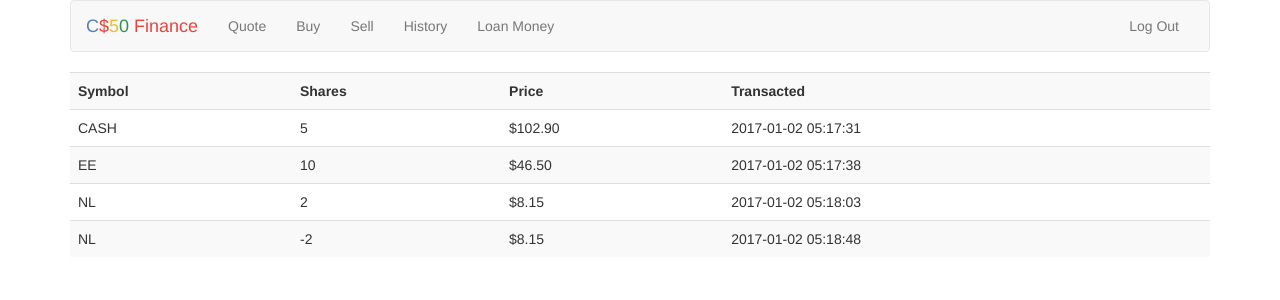
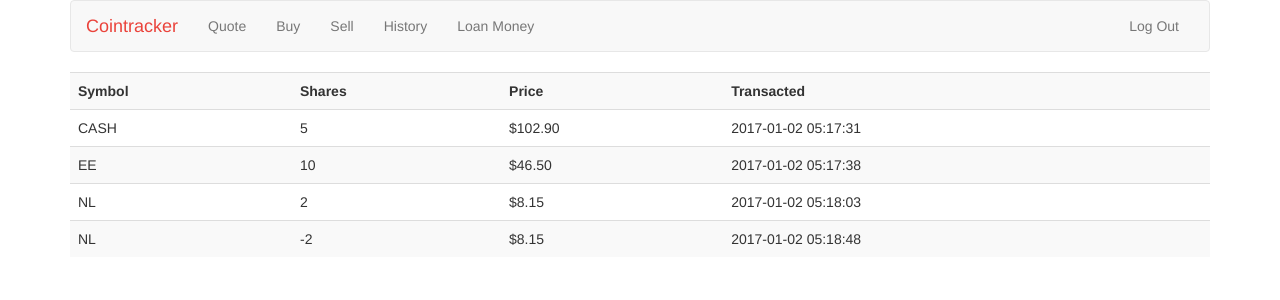
Before and after one commit to W1zzardo/Coin-Tracker, a Flask app: page /history in a window 1280 px wide. Shown: the top 300 px of the page. Run offline with Flask 2, Linux system fonts and the light colour scheme; the first user in the database is signed in; some libraries are stand-ins or nearby versions.

Commit message:
laatste versieeeeee

```diff
--- a/Website/templates/layout.html
+++ b/Website/templates/layout.html
@@ -16,7 +16,7 @@
         <script src="https://code.jquery.com/jquery-3.1.1.min.js"></script>
         <script src="https://maxcdn.bootstrapcdn.com/bootstrap/3.3.7/js/bootstrap.min.js"></script>
 
-        <title>C$50 Finance: {% block title %}{% endblock %}</title>
+        <title>Cointracker: {% block title %}{% endblock %}</title>
 
     </head>
 
@@ -33,7 +33,7 @@
                             <span class="icon-bar"></span>
                             <span class="icon-bar"></span>
                         </button>
-                        <a class="navbar-brand" href="{{ url_for('index') }}"><span class="blue">C</span><span class="red">$</span><span class="yellow">5</span><span class="green">0</span> <span class="red">Finance</span></a>
+                        <a class="navbar-brand" href="{{ url_for('index') }}"><span class="red">Cointracker</span></a>
                     </div>
                     <div class="collapse navbar-collapse" id="navbar">
                         {% if session.user_id %}
```
